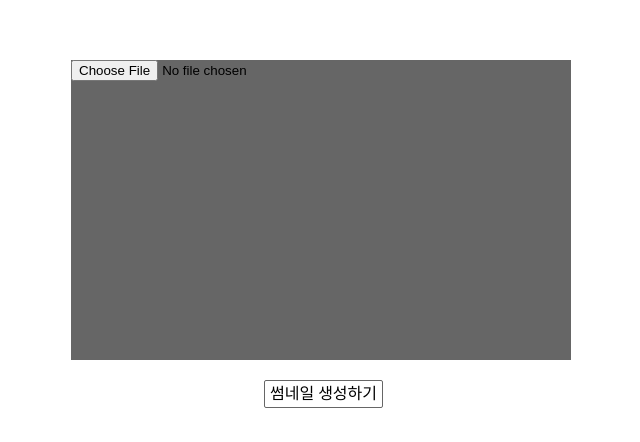
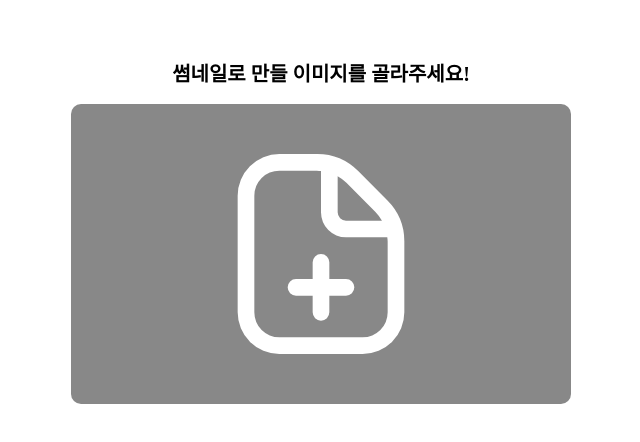
Before and after one commit to jihyeok-um/harry-log, a React (Vite) app: page / in a window 1280 px wide. Shown: the part 166-608 px from the top of the page, without its empty margins (319-959 px from the left). Built offline with nearby package versions, Linux system fonts and the light colour scheme.

Commit message:
feat: 드래그 앤 드롭 기능 구현

```diff
--- /dev/null
+++ b/src/components/@shared/Image.tsx
@@ -0,0 +1,20 @@
+import { HTMLAttributes } from "react";
+import styled from "styled-components";
+
+export const Image = ({ src, alt, width, height }: ImageProps) => {
+  return <S.Image src={src} alt={alt} width={width} height={height} />;
+};
+
+interface ImageProps extends HTMLAttributes<HTMLImageElement> {
+  src: string;
+  alt: string;
+  width: number;
+  height: number;
+}
+
+const S = {
+  Image: styled.img<{ width: number; height: number }>`
+    width: ${(props) => props.width}px;
+    height: ${(props) => props.height}px;
+  `,
+};
--- a/src/hooks/useImageUploadForm.ts
+++ b/src/hooks/useImageUploadForm.ts
@@ -7,30 +7,43 @@ export const useImageUploadForm = () => {
 
   const handleSubmitImageUploadForm = (e: React.FormEvent<HTMLFormElement>) => {
     e.preventDefault();
+    redirectThumbnailResultPage(createThumbnailURL());
+  };
 
+  const handleDragImage = (e: React.DragEvent) => {
+    e.preventDefault();
+  };
+
+  const createThumbnailURL = () => {
     if (!inputRef.current) return;
 
-    const imageUrl = URL.createObjectURL(inputRef.current.files![0]);
+    return URL.createObjectURL(inputRef.current.files![0]);
+  };
 
+  const redirectThumbnailResultPage = (imageUrl: string | undefined) => {
     navigate(`thumbnail-result?imageUrl=${imageUrl}`);
   };
 
-  const handleDropImageDiv = (e: React.DragEvent<HTMLDivElement | HTMLInputElement>) => {
+  const handleDropImageDiv = (e: React.DragEvent) => {
     e.preventDefault();
+    e.stopPropagation();
 
     if (!inputRef.current) return;
 
     const files = e.dataTransfer.files;
     inputRef.current.files = files;
+    redirectThumbnailResultPage(createThumbnailURL());
   };
 
   const handleChangeInput = (e: React.ChangeEvent<HTMLInputElement>) => {
-    console.log(e);
+    e.preventDefault();
+    redirectThumbnailResultPage(createThumbnailURL());
   };
 
   return {
     inputRef,
     handleSubmitImageUploadForm,
+    handleDragImage,
     handleDropImageDiv,
     handleChangeInput,
   };
--- a/src/hooks/usePointillism.ts
+++ b/src/hooks/usePointillism.ts
@@ -91,7 +91,7 @@ export const usePointillism = (src: string) => {
       const triangleInfo = createTriangleInfo(i);
       drawTriangles({ triangleInfo, rgba });
     });
-    // createDimmer();
+    createDimmer();
     setCanvasStatus("done");
   };
 
--- a/src/pages/ImageUpload.tsx
+++ b/src/pages/ImageUpload.tsx
@@ -1,26 +1,56 @@
 import styled from "styled-components";
+import AddPicture from "../asset/add-document.svg";
+import { Image } from "../components/@shared/Image";
 import { useImageUploadForm } from "../hooks/useImageUploadForm";
 
 export const ImageUpload = () => {
-  const { inputRef, handleSubmitImageUploadForm, handleDropImageDiv, handleChangeInput } =
-    useImageUploadForm();
+  const {
+    inputRef,
+    handleSubmitImageUploadForm,
+    handleDropImageDiv,
+    handleDragImage,
+    handleChangeInput,
+  } = useImageUploadForm();
 
   return (
+    <S.Container>
+      <S.Title>썸네일로 만들 이미지를 골라주세요!</S.Title>
       <S.ImageUploadForm onSubmit={handleSubmitImageUploadForm}>
-      <S.InputDiv onDrop={handleDropImageDiv}>
+        <S.InputDiv
+          onDragOver={handleDragImage}
+          onDragLeave={handleDragImage}
+          onDrop={handleDropImageDiv}
+        >
+          <S.Label htmlFor="imageInput">
+            <Image alt="이미지 추가" src={AddPicture} height={200} width={200} />
+          </S.Label>
           <S.Input
+            id="imageInput"
             type="file"
             accept="image/png image/jpeg"
             ref={inputRef}
             onChange={handleChangeInput}
           />
         </S.InputDiv>
-      <S.SubmitButton type="submit">썸네일 생성하기</S.SubmitButton>{" "}
       </S.ImageUploadForm>
+    </S.Container>
   );
 };
 
 const S = {
+  Container: styled.div`
+    display: flex;
+    flex-direction: column;
+    justify-content: center;
+    align-items: center;
+    gap: 20px;
+  `,
+
+  Title: styled.h1`
+    font-size: 20px;
+    font-weight: 700;
+  `,
+
   ImageUploadForm: styled.form`
     display: flex;
     flex-direction: column;
@@ -30,29 +60,36 @@ const S = {
   `,
 
   InputDiv: styled.div`
+    position: relative;
     width: 500px;
     height: 300px;
-    background-color: #666666;
+    background-color: #888888;
+    border-radius: 10px;
+
+    @media (max-width: 500px) {
+      width: 350px;
+      height: 250px;
+    }
   `,
 
-  Container: styled.div`
-    width: 100%;
-    height: 100%;
+  Label: styled.label`
     display: flex;
     justify-content: center;
     align-items: center;
-  `,
-
-  Input: styled.input`
     width: inherit;
     height: inherit;
   `,
 
-  SubmitButton: styled.button`
-    width: max-content;
-    border: 1px solid #666666;
-    border-radius: 2px;
-    margin-left: 5px;
-    padding: 5px;
+  Input: styled.input`
+    position: absolute;
+    top: 0;
+    left: 0;
+    width: inherit;
+    height: inherit;
+    padding: 0;
+    margin: -1px;
+    overflow: hidden;
+    visibility: hidden;
+    border: 0;
   `,
 };
```
Also changed, not shown: src/asset/Picture.svg (added), src/asset/add-document.svg (added). Lines whose indentation alone changed are shown as unchanged.
